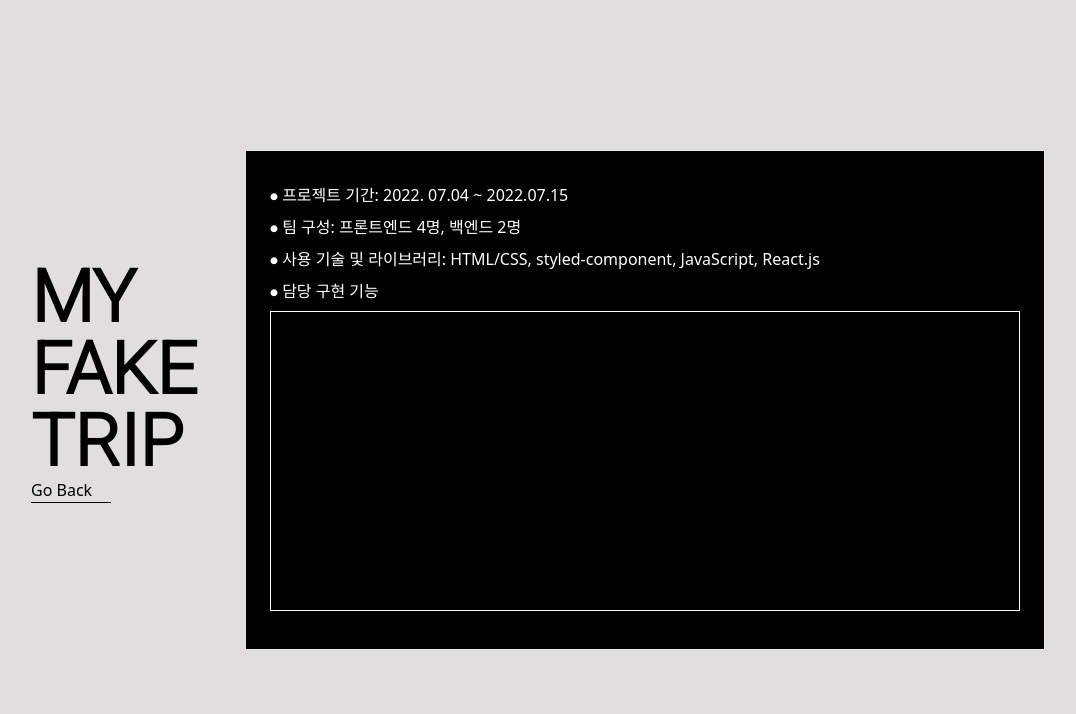
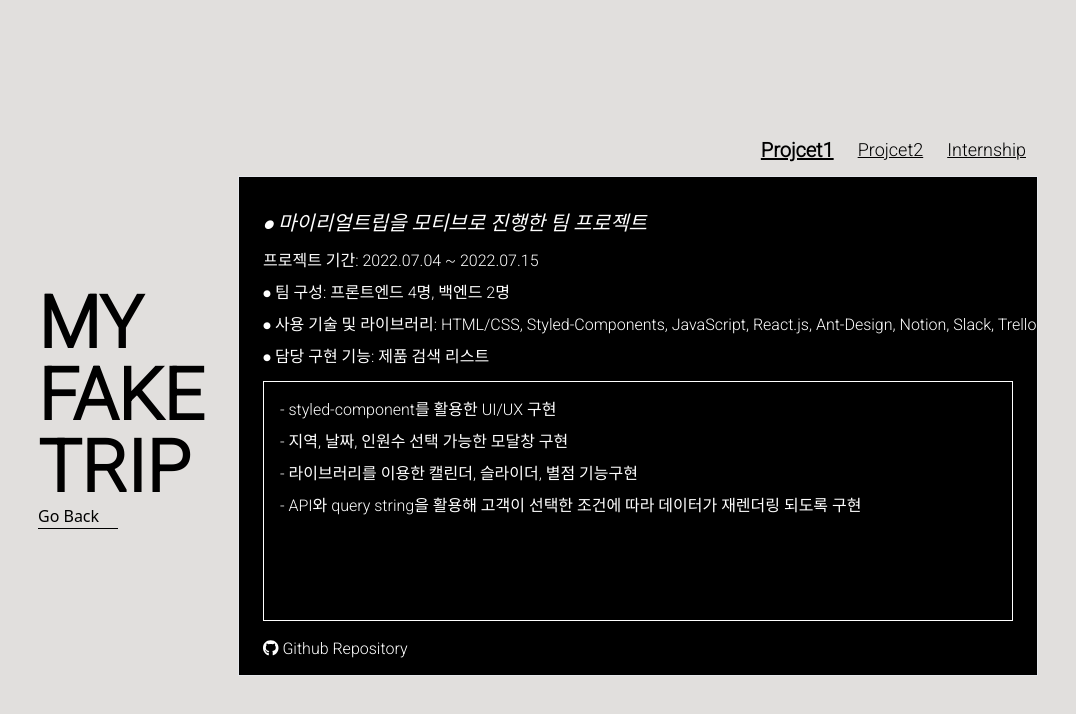
Before and after one commit to Dumibell/PORTFOLIO2, a Next.js app: page / in a window 1280 px wide. Both pictures are taken after a click on the element "See More". Shown: the part 2400-3114 px from the top of the page, without its empty margins (102-1178 px from the left). Built offline with nearby package versions, Linux system fonts and the light colour scheme.

Commit message:
중간완성

```diff
--- a/components/Nav.tsx
+++ b/components/Nav.tsx
@@ -8,14 +8,14 @@ export const Nav = ({ modal, setModal }) => {
       {NAV_LIST.map((list) => {
         return (
           <Link to={list.offset} spy={true} smooth={true} key={list.id}>
-            <button className="px-20 text-xl font-ligth font-Roboto">
+            <button className="px-20 text-xl font-ligth font-Roboto hover:translate-y-[-3px]">
               {list.name}
             </button>
           </Link>
         );
       })}
       <button
-        className="px-20 text-xl font-ligth font-Roboto"
+        className="px-20 text-xl font-ligth font-Roboto hover:font-bold hover:translate-y-[-3px]"
         onClick={() => {
           setModal(true);
         }}
--- a/components/Project1.tsx
+++ b/components/Project1.tsx
@@ -1,4 +1,5 @@
 import Image from "next/image";
+import { ProjectDetail } from "./Projects";
 
 export const Project1 = ({ click, setClick }) => {
   return (
@@ -20,9 +21,21 @@ export const Project1 = ({ click, setClick }) => {
       </div>
       <div className="flex items-center">
         {click ? (
-          <ProjectDetail1 />
+          <ProjectDetail
+            title="마이리얼트립을 모티브로 진행한 팀 프로젝트"
+            period="2022.07.04 ~ 2022.07.15"
+            position="프론트엔드 4명, 백엔드 2명"
+            skills="HTML/CSS, Styled-Components, JavaScript, React.js, Ant-Design, Notion, Slack, Trello"
+            myJob="제품 검색 리스트"
+            text1="- styled-component를 활용한 UI/UX 구현"
+            text2="- 지역, 날짜, 인원수 선택 가능한 모달창 구현"
+            text3=" - 라이브러리를 이용한 캘린더, 슬라이더, 별점 기능구현"
+            text4=" - API와 query string을 활용해 고객이 선택한 조건에 따라 데이터가
+            재렌더링 되도록 구현"
+            github="https://github.com/Dumibell/34-2nd-Fake-Trip-frontend"
+          />
         ) : (
-          <div className="ml-12 w-[800px] h-[500px] border">
+          <div className="w-[800px] h-[500px] border">
             <Image
               src="/images/마이페이크트립_검색리스트.gif"
               width={800}
@@ -35,20 +48,3 @@ export const Project1 = ({ click, setClick }) => {
     </>
   );
 };
-
-const ProjectDetail1 = () => {
-  return (
-    <div className="ml-12 w-[800px] bg-black h-[500px] border text-white">
-      <div className="ml-6 mt-8">
-        <p className="my-2">⦁ 프로젝트 기간: 2022. 07.04 ~ 2022.07.15</p>
-        <p className="my-2">⦁ 팀 구성: 프론트엔드 4명, 백엔드 2명</p>
-        <p className="my-2">
-          ⦁ 사용 기술 및 라이브러리: HTML/CSS, styled-component, JavaScript,
-          React.js
-        </p>
-        <p className="my-2">⦁ 담당 구현 기능</p>
-        <div className=" border border-white w-[750px] h-[300px]"></div>
-      </div>
-    </div>
-  );
-};
--- a/components/Project2.tsx
+++ b/components/Project2.tsx
@@ -5,8 +5,9 @@ export const Project2 = ({ click, setClick }) => {
   return (
     <>
       <div className="flex flex-col">
-        <div className="text-7xl font-bold font-Roboto mt-40">
-          <p>WESOP</p>
+        <div className="text-7xl font-bold font-Roboto mt-28">
+          <p>WE</p>
+          <p>SOP</p>
         </div>
         <div
           className="border-b border-black w-20 hover:cursor-pointer"
@@ -19,9 +20,21 @@ export const Project2 = ({ click, setClick }) => {
       </div>
       <div className="flex items-center">
         {click ? (
-          <ProjectDetail />
+          <ProjectDetail
+            title="이솝을 모티브로 진행한 팀 프로젝트"
+            period="2022.06.20 ~ 2022.07.01"
+            position="프론트엔드 4명, 백엔드 1명"
+            skills="HTML/CSS, Sass, JavaScript, React.js, Notion, Slack, Trello"
+            myJob="제품 상세페이지, 회원가입 모달창"
+            text1="- 제품 상세페이지 UI 구현"
+            text2="- params를 활용한 제품별 상세페이지 연결"
+            text3="- react 및 sass 커스터마이즈 캐러쉘 슬라이더 구현"
+            text4="- Floating Label Input 구현"
+            text5="- API 통신을 활용한 회원가입 기능 구현"
+            github="https://github.com/Dumibell/34-1st-Wesop-frontend"
+          />
         ) : (
-          <div className="ml-28 w-[800px] h-[500px] border">
+          <div className="w-[800px] h-[500px] border">
             <Image
               src="/images/제품상세.gif"
               width={800}
--- /dev/null
+++ b/components/Project3.tsx
@@ -0,0 +1,48 @@
+import { ProjectDetail } from "./Projects";
+import Image from "next/image";
+
+export const Project3 = ({ click, setClick }) => {
+  return (
+    <>
+      <div className="flex flex-col">
+        <div className="text-7xl font-bold font-Roboto mt-28">
+          <p>VET</p>
+          <p>FLUX</p>
+        </div>
+        <div
+          className="border-b border-black w-20 hover:cursor-pointer"
+          onClick={() => {
+            setClick(!click);
+          }}
+        >
+          {click ? "Go Back" : "See More"}
+        </div>
+      </div>
+      <div className="flex items-center">
+        {click ? (
+          <ProjectDetail
+            title="벳플럭스 인턴십 기간 동안 진행한 어쩌구저쩌구"
+            period="2022.07.18 ~ 2022.08.12"
+            position="프론트엔드 2명"
+            skills="HTML/CSS, TypeScript, Next.js, TailwindCss, Zeplin, Notion, Slack"
+            myJob="실제 배포될 사이트의 예약 확인 화면 구현"
+            text1="- Day.js와 map함수를 이용한 일주일 단위의 캘린더 구현"
+            text2="- 일주일치 예약건을 해당되는 날짜, 시간별 칸?에 표시"
+            text3="- 상위 Component 관리를 통한 예약리스트와 캘린더 연결"
+            text4="- 날짜 클릭시 클릭된 날짜의 예약건 예약리스트에 표시"
+            github="https://github.com/Dumibell/reservation"
+          />
+        ) : (
+          <div className="w-[800px] h-[500px] border">
+            <Image
+              src="/images/vetflux.gif"
+              width={800}
+              height={500}
+              alt="시연영상"
+            />
+          </div>
+        )}
+      </div>
+    </>
+  );
+};
--- a/components/Projects.tsx
+++ b/components/Projects.tsx
@@ -1,16 +1,125 @@
 import Image from "next/image";
 import React, { Component, useState } from "react";
 import Slider from "react-slick";
+import { isReadable } from "stream";
 import { Project1 } from "./Project1";
+import { Project2 } from "./Project2";
+import { Project3 } from "./Project3";
+import { FontAwesomeIcon } from "@fortawesome/react-fontawesome";
+import { faGithub } from "@fortawesome/free-brands-svg-icons";
 
 export const Projects = () => {
   const [click, setClick] = useState(false);
+  const [number, setNumber] = useState(1);
+
+  const showProject = () => {
+    if (number === 1) {
+      return <Project1 click={click} setClick={setClick} />;
+    } else if (number === 2) {
+      return <Project2 click={click} setClick={setClick} />;
+    } else {
+      return <Project3 click={click} setClick={setClick} />;
+    }
+  };
 
   return (
-    <div className="w-screen h-screen flex items-center justify-center" id="4">
-      <div className="flex m-20">
-        <Project1 click={click} setClick={setClick} />
+    <div
+      className="w-screen h-screen flex flex-col items-center justify-center"
+      id="4"
+    >
+      <div className="m-20">
+        <div className="flex justify-end ">
+          {PROJECT_NUMBER.map((list) => {
+            if (list.id === number) {
+              return (
+                <span
+                  className="underline m-3 hover:cursor-pointer hover:translate-y-[-3px] font-Roboto text-xl font-bold"
+                  key={list.id}
+                  onClick={() => {
+                    setNumber(list.id);
+                  }}
+                >
+                  {list.name}
+                </span>
+              );
+            } else {
+              return (
+                <span
+                  className="underline m-3 hover:cursor-pointer hover:translate-y-[-3px] font-Roboto text-lg "
+                  key={list.id}
+                  onClick={() => {
+                    setNumber(list.id);
+                  }}
+                >
+                  {list.name}
+                </span>
+              );
+            }
+          })}
+        </div>
+        <div className="flex w-[1000px] justify-between">{showProject()}</div>
       </div>
     </div>
   );
 };
+
+const PROJECT_NUMBER = [
+  { id: 1, name: "Projcet1" },
+  { id: 2, name: "Projcet2" },
+  { id: 3, name: "Internship" },
+];
+
+interface ProjcetDetailType {
+  title: string;
+  period: string;
+  position: string;
+  skills: string;
+  myJob: string;
+  text1: string;
+  text2: string;
+  text3: string;
+  text4: string;
+  text5?: string;
+  github: string;
+}
+
+export const ProjectDetail = ({
+  title,
+  period,
+  position,
+  skills,
+  myJob,
+  text1,
+  text2,
+  text3,
+  text4,
+  text5,
+  github,
+}: ProjcetDetailType) => {
+  return (
+    <div className="w-[800px] bg-black h-[500px] border text-white font-Roboto">
+      <div className="ml-6 mt-8">
+        <p className="my-3 text-xl italic">⦁ {title}</p>
+        <p className="my-2"> 프로젝트 기간: {period}</p>
+        <p className="my-2">⦁ 팀 구성: {position}</p>
+        <p className="my-2">⦁ 사용 기술 및 라이브러리: {skills}</p>
+        <p className="my-2">⦁ 담당 구현 기능: {myJob}</p>
+        <div className=" border border-white w-[750px] h-[240px] mt-3">
+          <div className="m-4">
+            <p className="my-2">{text1}</p>
+            <p className="my-2">{text2}</p>
+            <p className="my-2">{text3}</p>
+            <p className="my-2">{text4}</p>
+            <p className="my-2">{text5}</p>
+          </div>
+        </div>
+        <div className="mt-4 hover:translate-y-[-1px] hover:font-bold">
+          <a href={github}>
+            <FontAwesomeIcon icon={faGithub} />
+            <span> Github Repository</span>
+          </a>
+        </div>
+      </div>
+    </div>
+  );
+};
```
Also changed, not shown: tsconfig.json (+8 -1 lines), 1 other file (tests, documents, lock files or other folders).
